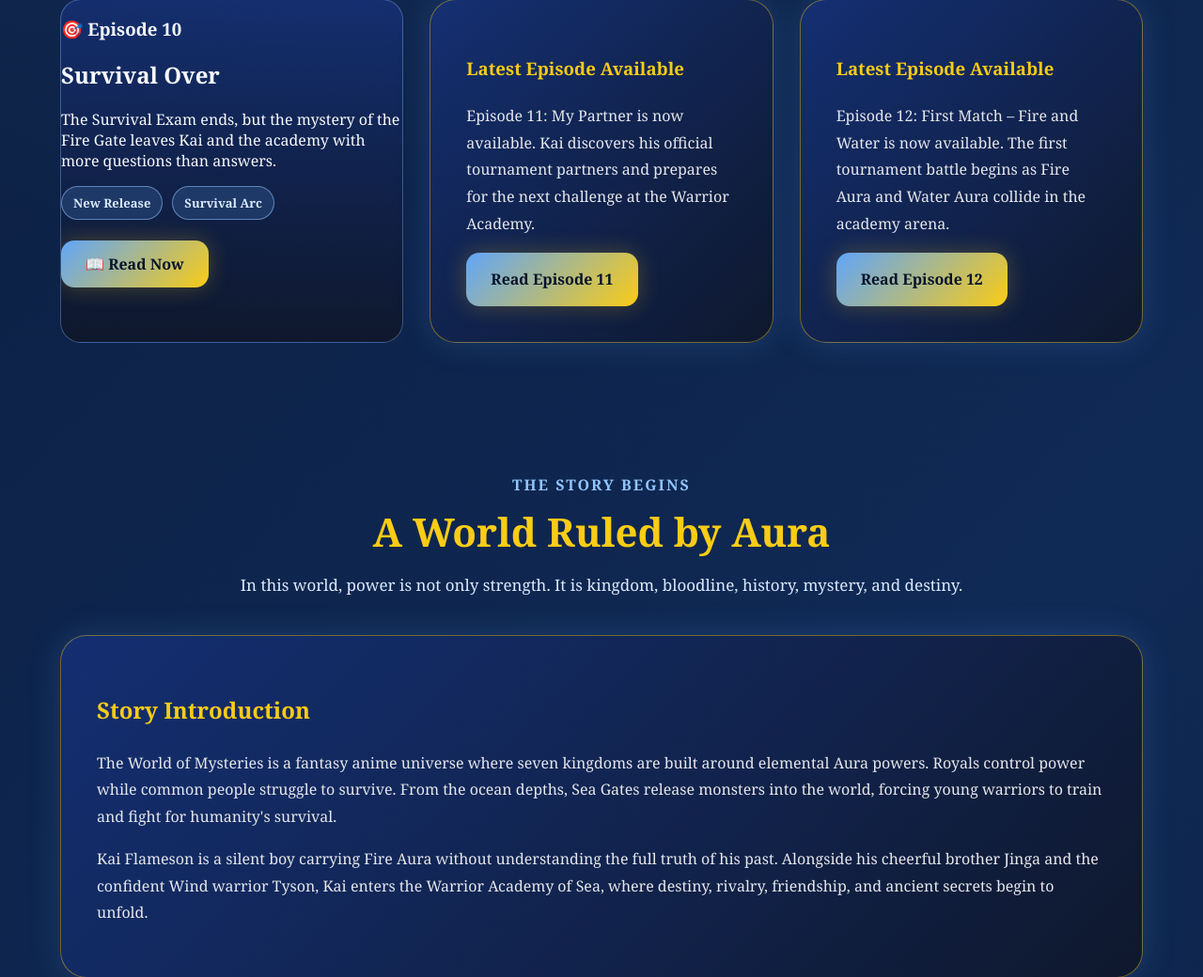
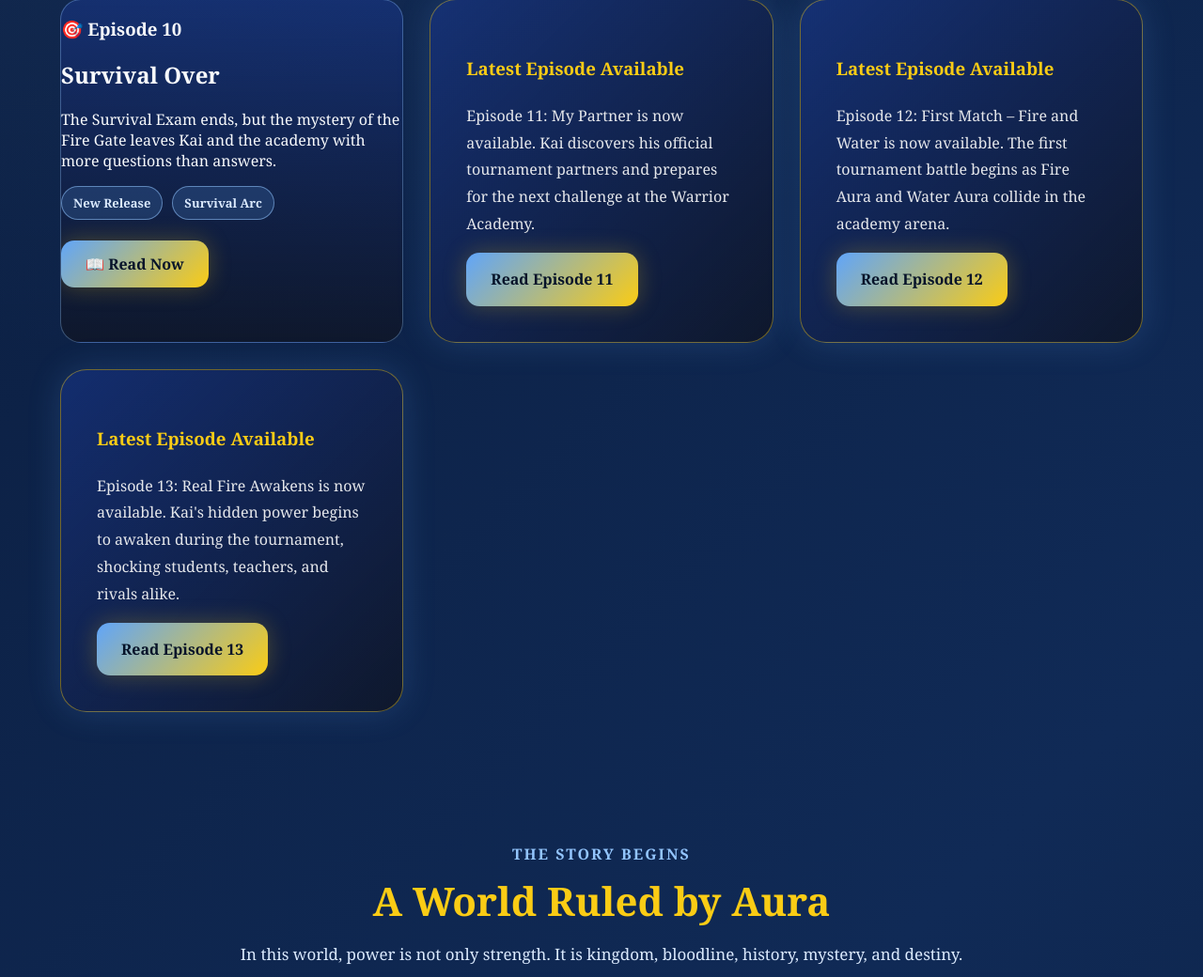
Before and after one commit to infinityaiworld001-cmd/my_world, a Flask app: page / in a window 1280 px wide. Shown: the part 1967-3007 px from the top of the page at 94% size. Run offline with Flask 3, Linux system fonts and the light colour scheme.

Commit message:
Update index.html

```diff
--- a/templates/index.html
+++ b/templates/index.html
@@ -298,6 +298,20 @@
     </a>
 </div>
 
+        <div class="story-box">
+    <h3>Latest Episode Available</h3>
+
+    <p>
+        Episode 13: Real Fire Awakens is now available.
+        Kai's hidden power begins to awaken during the tournament,
+        shocking students, teachers, and rivals alike.
+    </p>
+
+    <a href="/manga/episode-13/1" class="btn">
+        Read Episode 13
+    </a>
+</div>
+
     </div>
 </section>
 
```
